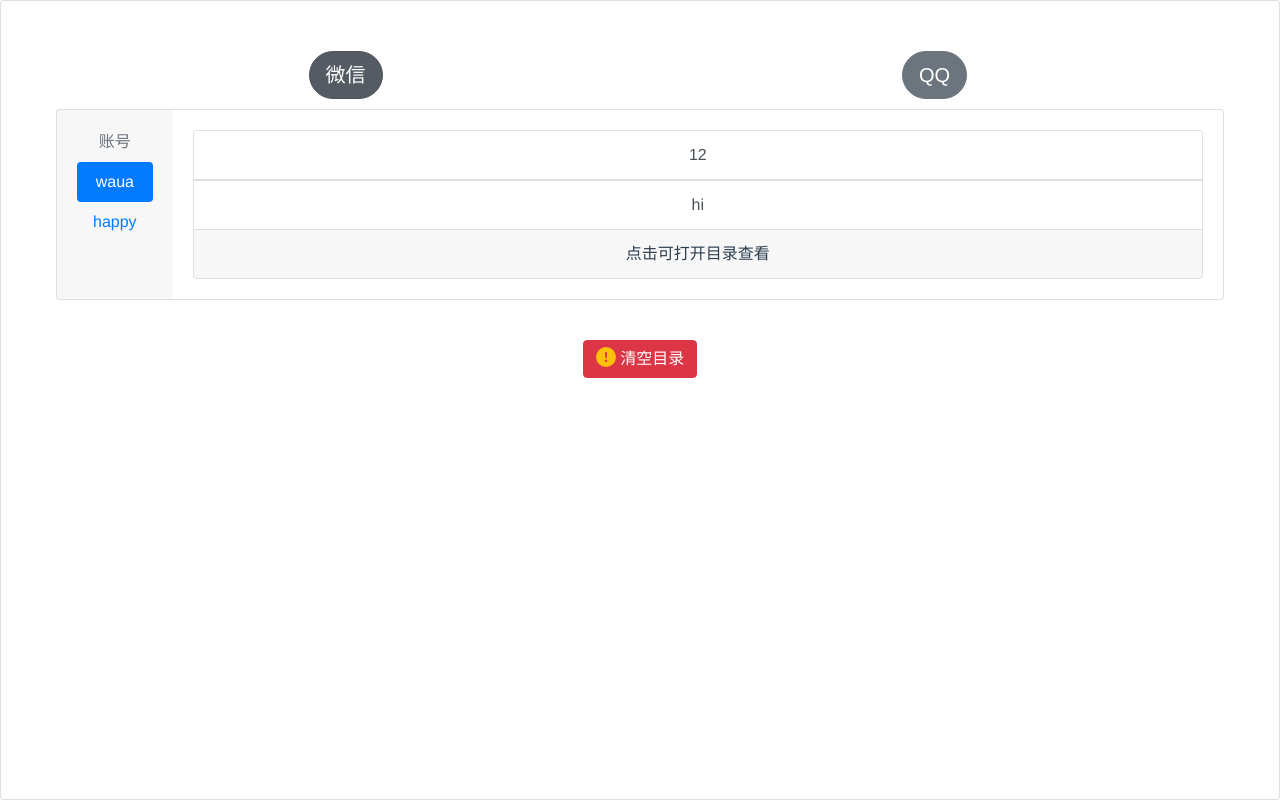
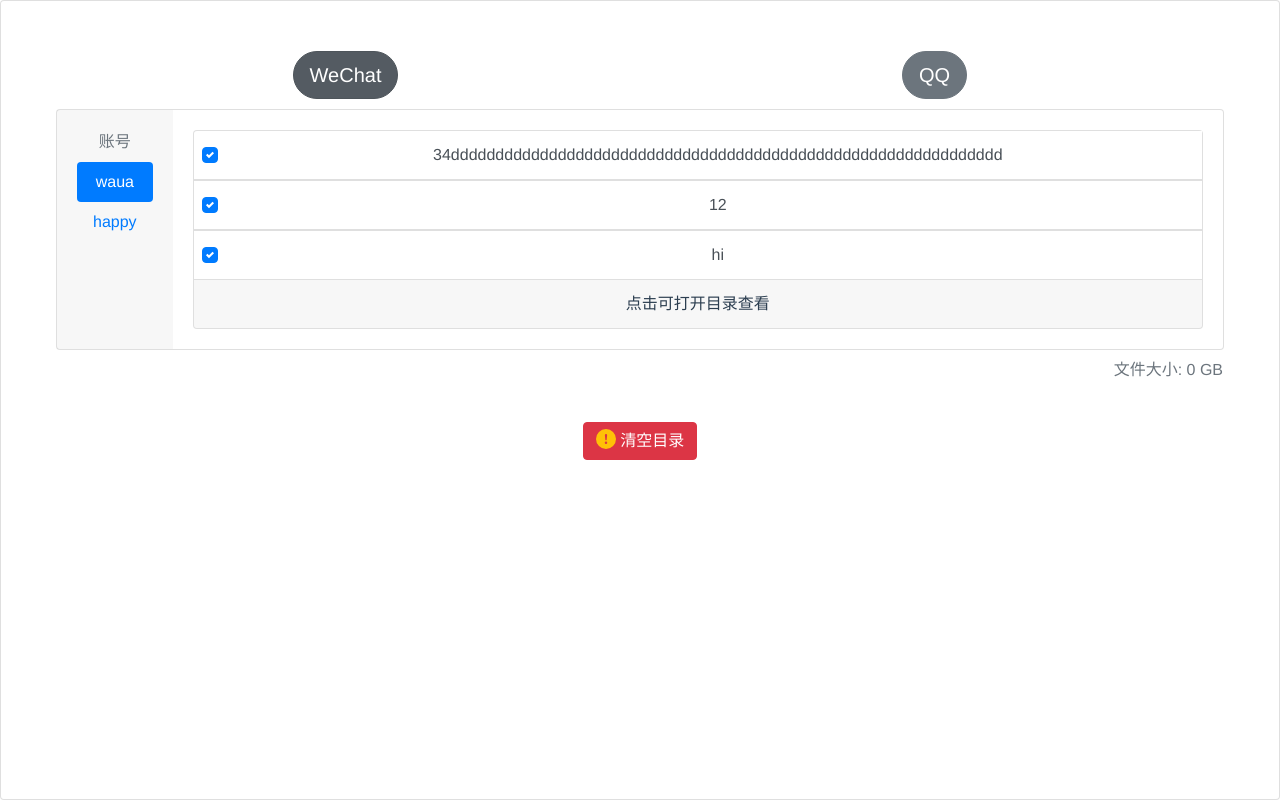
Before and after one commit to FoundTheWOUT/utools-autodelete-vue, a Vue app: page / in a window 1280 px wide. Built offline with nearby package versions, Linux system fonts and the light colour scheme.

Commit message:
file size, file selector

```diff
--- a/src/components/AppCard.vue
+++ b/src/components/AppCard.vue
@@ -12,13 +12,19 @@
         >
           <b-card no-body>
             <b-list-group
+              class="d-flex flex-row"
               flush
-              v-for="waitingItem in account.waitingFolderList"
-              :key="waitingItem"
+              v-for="item in account.waitingFolderList"
+              :key="item.path"
             >
-              <b-list-group-item href="#" @click="openFloder(waitingItem)">{{
-                waitingItem
-              }}</b-list-group-item>
+              <b-form-checkbox
+                class="my-auto mx-2"
+                v-model="item.status"
+                @change="handleCheckbox"
+              />
+              <b-list-group-item href="#" @click="openFloder(item.path)">
+                {{ item.path }}
+              </b-list-group-item>
             </b-list-group>
             <b-card-footer>点击可打开目录查看</b-card-footer>
           </b-card>
@@ -30,6 +36,7 @@
 
 <script lang="ts">
 import Vue from "vue";
+import { EventBus } from "../event-bus";
 
 export default Vue.extend({
   props: { accounts: Array },
@@ -38,9 +45,15 @@
       activeID: 0,
     };
   },
+  mounted() {
+    // console.log(this.accounts);
+  },
   methods: {
-    openFloder: function(target: string) {
+    openFloder(target: string): void {
       window.utools.shellOpenPath(target);
+    },
+    handleCheckbox(): void {
+      EventBus.$emit("check-box-change");
     },
   },
 });
--- a/src/components/SelectApp.vue
+++ b/src/components/SelectApp.vue
@@ -13,6 +13,9 @@
       </b-col>
     </b-row>
     <AppCard :accounts="accounts" ref="AppCard"></AppCard>
+    <div class="d-flex flex-row-reverse text-secondary px-3 pt-2">
+      文件大小: {{ folderSize }} GB
+    </div>
   </div>
 </template>
 
@@ -25,11 +28,22 @@
 const TestAccounts = [
   {
     account: "waua",
-    waitingFolderList: ["12", "hi"],
+    waitingFolderList: [
+      {
+        status: true,
+        path:
+          "34dddddddddddddddddddddddddddddddddddddddddddddddddddddddddddddd",
+      },
+      { status: true, path: "12" },
+      { status: true, path: "hi" },
+    ],
   },
   {
     account: "happy",
-    waitingFolderList: ["34", "134", "15"],
+    waitingFolderList: [
+      { status: true, path: "134" },
+      { status: true, path: "15" },
+    ],
   },
 ];
 
@@ -37,63 +51,90 @@
   data() {
     return {
       curApp: 0,
-      app: ["微信", "QQ"],
+      app: ["WeChat", "QQ"],
       accounts: [] as Accounts[],
       cacheFile: {} as cacheFile,
+      folderSize: "0",
     };
   },
   components: {
     AppCard,
   },
   created() {
-    if (process.env.NODE_ENV === "production") {
-      this.handleSwitchApp(this.app[this.curApp]);
-    } else {
-      this.accounts = TestAccounts;
-    }
+    this.handleSwitchApp(this.app[this.curApp]);
   },
   mounted() {
     EventBus.$on("clean-up", () => {
-      this.handelCleanUp();
+      // filter path
+      let pathArr = this.accounts[this.getActiceID()].waitingFolderList
+        .filter(v => v.status !== false)
+        .map(v => v.path);
+
+      this.handelCleanUp(pathArr);
+    });
+    EventBus.$on("check-box-change", () => {
+      // filter path
+      let pathArr = this.accounts[this.getActiceID()].waitingFolderList
+        .filter(v => v.status !== false)
+        .map(v => v.path);
+      this.folderSize = "计算中...";
+      this.handleGetFileSizeFromArray(pathArr);
     });
   },
   methods: {
-    handelCleanUp() {
+    getActiceID(): number {
+      return (this.$refs.AppCard as Vue & { activeID: number }).activeID;
+    },
+
+    handelCleanUp(FolderList: string[]) {
       if (window.exports?.cleanUpSubItem) {
-        window.exports.cleanUpSubItem(
-          this.accounts[
-            (this.$refs.AppCard as Vue & { activeID: number }).activeID
-          ].waitingFolderList
-        );
+        window.exports.cleanUpSubItem(FolderList);
       } else {
         console.log("no method");
       }
     },
+
     handleSwitchApp(app: string) {
       switch (app) {
         case "QQ":
           this.curApp = 1;
           this.accounts = this.handleGetFile(app);
           break;
-        case "微信":
+        case "WeChat":
           this.curApp = 0;
           this.accounts = this.handleGetFile(app);
           break;
       }
     },
+
     handleGetFile(app: string): Accounts[] {
       // check if caching
       Object.keys(this.cacheFile).some(arrVal => {
+        // TODO:
         if (arrVal === app && this.cacheFile[app].length !== 0) {
           console.log("using cache");
           return this.cacheFile[app];
         }
       });
 
-      if (app === "微信") {
-        return (this.cacheFile["微信"] = window.exports?.getWeChatFile());
+      // check env
+      if (process.env.NODE_ENV === "production") {
+        // old WeChat API
+        // if (app === "微信") {
+        //   return (this.cacheFile["微信"] = window.exports?.getWeChatFile());
+        // }
+        return (this.cacheFile[app] = window.exports?.getFile(app));
+      } else {
+        return (this.cacheFile[app] = TestAccounts);
       }
-      return (this.cacheFile[app] = window.exports?.getFile(app));
+    },
+
+    async handleGetFileSizeFromArray(arr: string[]): Promise<number> {
+      let total = 0;
+      for (const item of arr) {
+        total += await window.exports?.getFolderSize(item);
+      }
+      return total;
     },
   },
 });
--- a/src/types/index.ts
+++ b/src/types/index.ts
@@ -1,6 +1,6 @@
 export interface Accounts {
   account: string;
-  waitingFolderList: string[];
+  waitingFolderList: { status: boolean; path: string }[];
 }
 export interface cacheFile {
   [property: string]: Accounts[];
```
Also changed, not shown: 3 other files (tests, documents, lock files or other folders).
